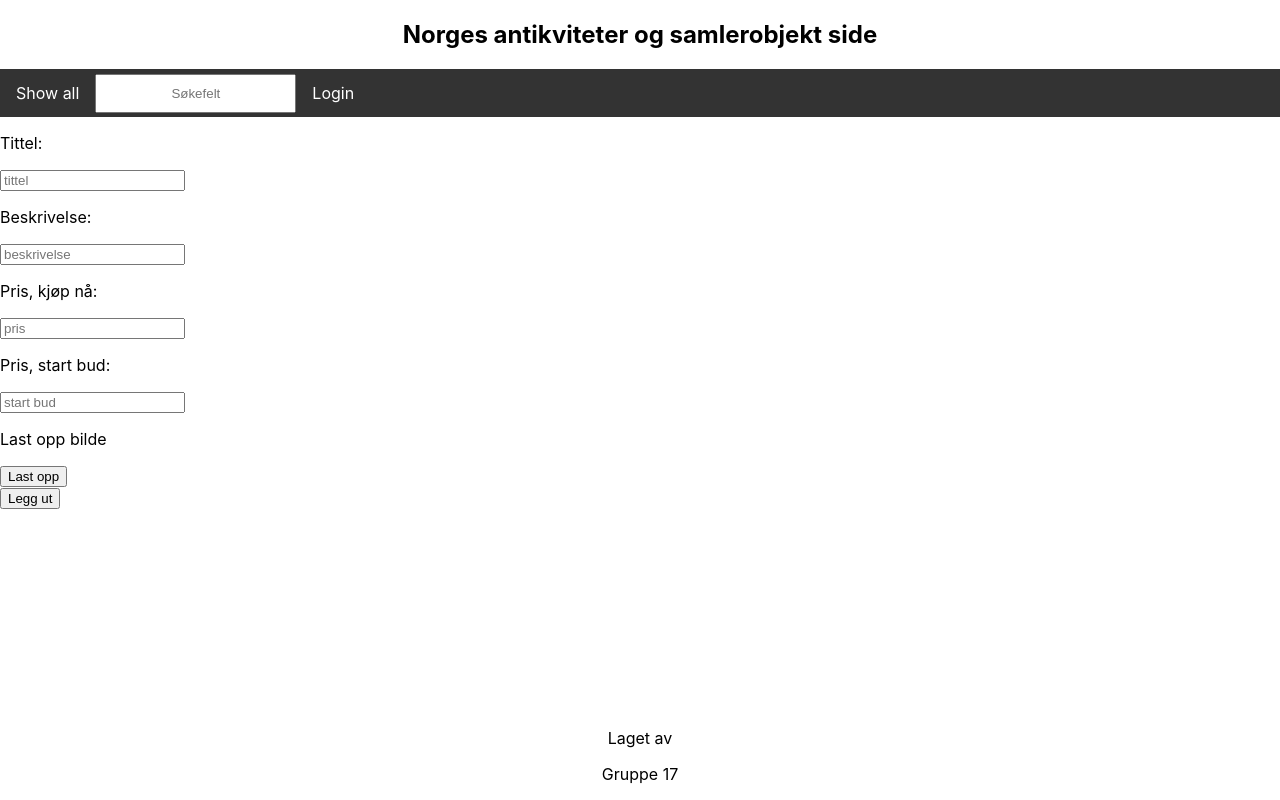
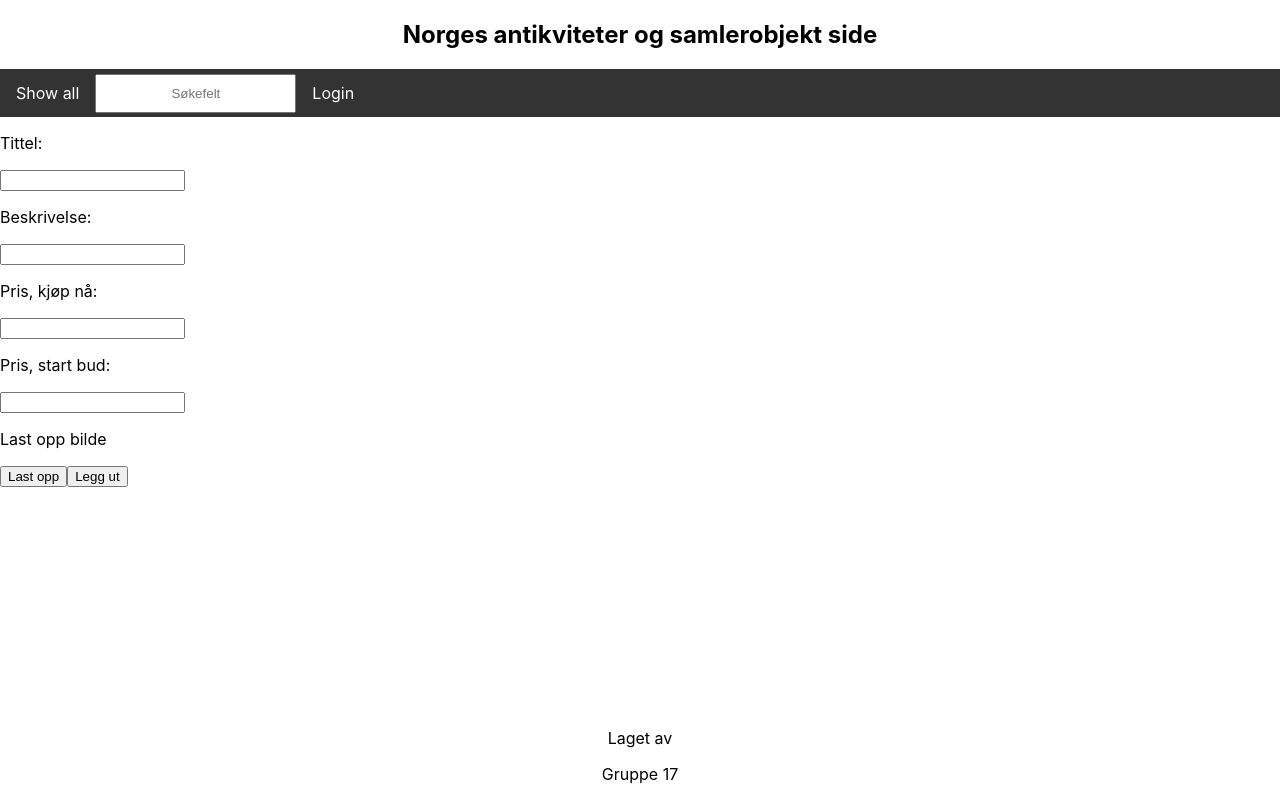
Before and after one commit to Bass4Nation/Software2k21, a Next.js app in the folder webpage/: page /dashboard/create in a window 1280 px wide. Built offline with nearby package versions, Linux system fonts and the light colour scheme.

Commit message:
poster med form i create

```diff
--- a/webpage/components/ShowAll.js
+++ b/webpage/components/ShowAll.js
@@ -9,7 +9,7 @@ const ShowAll = () =>{
       console.log(allannonser)
 
     const all = allannonser?.map((annonse) =>(
-        <AnnonseThumbnail key={annonse} data={annonse} />
+        <AnnonseThumbnail key={annonse.id} data={annonse} />
     ))
 
     return(
--- a/webpage/lib/api/postAnnonse.js
+++ b/webpage/lib/api/postAnnonse.js
@@ -1,27 +1,28 @@
 import axios from 'axios'
 
-export const postAnnonse = async (id, title, beskrivelse, kjopnu, startbud) => {
+export const postAnnonse = async (form) => {
+    // console.log(form)
 
-    let bildeId = 12840
+    // let bildeId = 12840
 
 
-    var data = {
-        "id": id ,
-        "tittel": title,
-        "baskrivelse": beskrivelse,
-        "kjopnu": kjopnu,
-        "startbud": startbud,
-        "bildeid": bildeId
-        }
+    // var data = {
+    //     "id": id ,
+    //     "tittel": title,
+    //     "baskrivelse": beskrivelse,
+    //     "kjopnu": kjopnu,
+    //     "startbud": startbud,
+    //     "bildeid": bildeId
+    //     }
 
         var arr =   {
             id: "2",
             username: "tester",
             password: "tester",
-            userannonser: [data],
+            userannonser: [form],
         }
 
-    // console.log(data)
+     console.log(arr)
     try {
         // POST-request til /api/userdata
         await axios.post('/api/userdata', arr)
--- a/webpage/pages/dashboard/create.js
+++ b/webpage/pages/dashboard/create.js
@@ -5,48 +5,85 @@ import { useAllAnnonser } from "../../hooks/useAllAnnonser";
 const creatingAnnonse = () => {
   const {allannonser} = useAllAnnonser()
 
+  const [form, setForm] = useState({
+    id: null,
+    title: '',
+    description: '',
+    kjopnu: null,
+    startbud: null,
+    bildeId: 12840
+   })
+
+   const handleInputOnChange = ({ currentTarget: { name, value } }) =>
+   setForm((state) => ({ ...state, [name]: value }))
+
 
   const [id, setId] = useState()
-  const [title, setTitle] = useState()
-  const [beskrivelse, setbeskrivelse] = useState()
-  const [kjopnu, setKjopNu] = useState()
-  const [startbud, setStartBud] = useState()
-  const [bildeId, setBildeId] = useState()
+
   var sisteId = allannonser[allannonser.length - 1]?.id +1
 
-  const handleTittleChange = (e) => {
-    setTitle(e.currentTarget.value)
-  }
-  const handleDescChange = (e) => {
-    setbeskrivelse(e.currentTarget.value)
-  }
-  const handleBuyNowChange = (e) => {
-    setKjopNu(e.currentTarget.value)
-  }
-  const handleBidChange = (e) => {
-    setStartBud(e.currentTarget.value)
+
+
+  const handleSendSupport = async (event) =>{
+    event.preventDefault()
+    sisteId
+    form.id = sisteId
+    postAnnonse(form)
   }
 
-  const sendAnnonse = async () =>{
-    setId(sisteId)
-    postAnnonse(id, title, beskrivelse, kjopnu, startbud)
 
-  }
-
+  // <form onSubmit={handleSendSupport}>
+  // <label htmlFor="title">Tittel :</label>
+  //   <input type="text" placeholder="tittel" value={form.title} onChange={handleInputOnChange}></input>
+  //   <label htmlFor="description">Beskrivelse:  </label>
+  //   <input type="text" placeholder="beskrivelse" value={form.description} onChange={handleInputOnChange}></input>
+  //   <label htmlFor="kjopnu">Pris, kjøp nå:  </label>
+  //   <input type="number" placeholder="pris" value={form.kjopnu} onChange={handleInputOnChange}></input>
+  //   <label htmlFor="startbud">Pris, startbud:  </label>
+  //   <input type="number" placeholder="start bud" value={form.startbud} onChange={handleInputOnChange}></input>
+  //   <p>Last opp bilde</p> <button >Last opp</button>
+  //   <button type="submit">Legg ut</button>
 
 
   return (
     <>
-      <section>
-        <p>Tittel: </p> <input type="text" placeholder="tittel" onChange={handleTittleChange}></input>
-        <p>Beskrivelse: </p> <input type="text" placeholder="beskrivelse" onChange={handleDescChange}></input>
-        <p>Pris, kjøp nå: </p> <input type="number" placeholder="pris" onChange={handleBuyNowChange}></input>
-        <p>Pris, start bud: </p> <input type="number" placeholder="start bud" onChange={handleBidChange}></input>
+      <form onSubmit={handleSendSupport}>
+        <p>Tittel: </p>
+        <input
+          type="text"
+          id="title"
+          name="title"
+          onChange={handleInputOnChange}
+          value={form.title}
+        />
+        <p>Beskrivelse: </p>
+        <input
+          type="text"
+          id="description"
+          name="description"
+          onChange={handleInputOnChange}
+          value={form.description}
+        />
+        <p>Pris, kjøp nå: </p>
+        <input
+          type="number"
+          id="kjopnu"
+          name="kjopnu"
+          onChange={handleInputOnChange}
+          value={form.kjopnu}
+        />
+        <p>Pris, start bud: </p>
+        <input
+          type="number"
+          id="startbud"
+          name="startbud"
+          onChange={handleInputOnChange}
+          value={form.startbud}
+        />
         <p>Last opp bilde</p> <button >Last opp</button>
-      </section>
-      <section>
-        <button onClick={sendAnnonse}>Legg ut</button>
-      </section>
+        <button type="submit">Legg ut</button>
+
+      </form>
     </>
   )
 }
```
